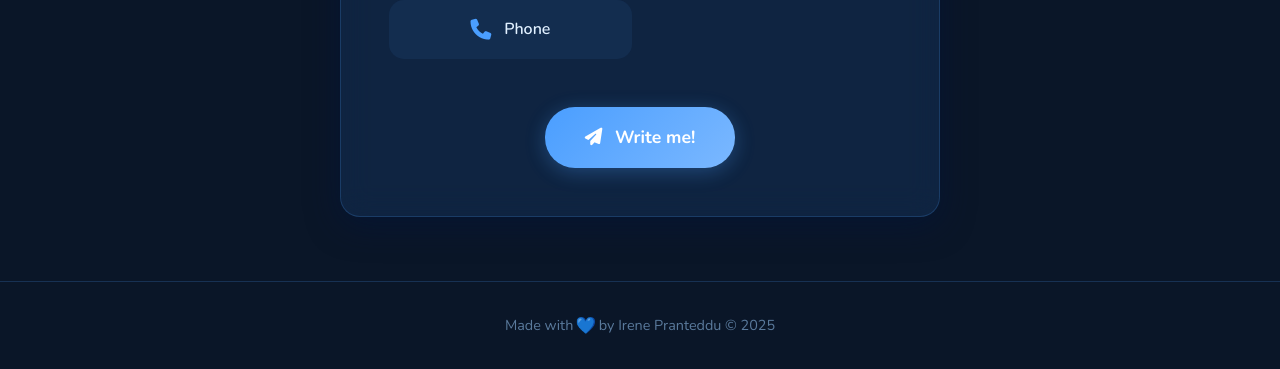
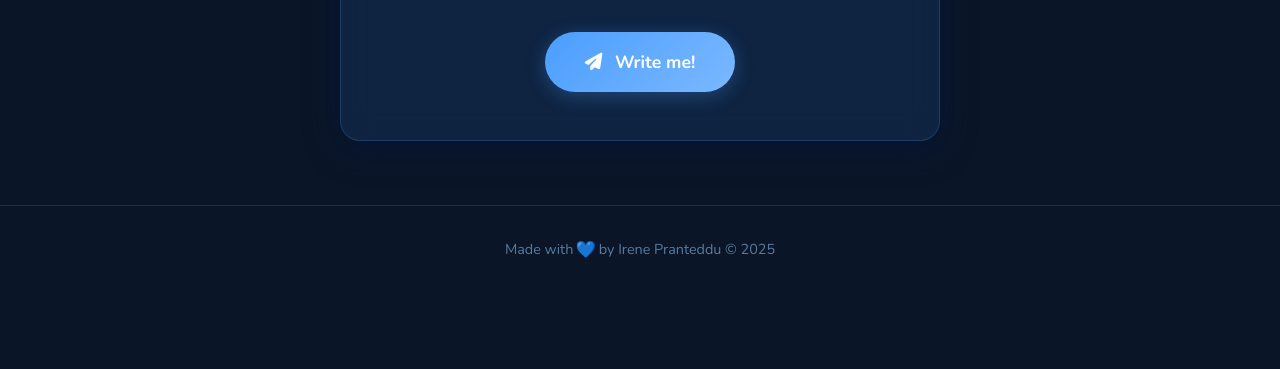
Before and after one commit to irina-exe/irinaexe.github.io, a plain HTML site: page index.html in a window 1280 px wide. Shown: the part 5166-5535 px from the top of the page. After the commit the page ends 5459 px from the top, so only its background shows below. Drawn offline with nearby package versions, Linux system fonts and the light colour scheme.

Commit message:
Update index.html

```diff
--- a/index.html
+++ b/index.html
@@ -1445,10 +1445,6 @@
                 <a href="https://github.com/irina-exe" class="contact-link">
                     <i class="fab fa-github"></i>
                     GitHub
-                </a>
-                <a href="tel:+393276907786" class="contact-link">
-                    <i class="fas fa-phone"></i>
-                    <span data-key="contact_phone">Phone</span>
                 </a>
             </div>
                 <a href="mailto:i.pranteddu1@studenti.unica.it" class="cta-btn" data-key="contact_btn">
```
